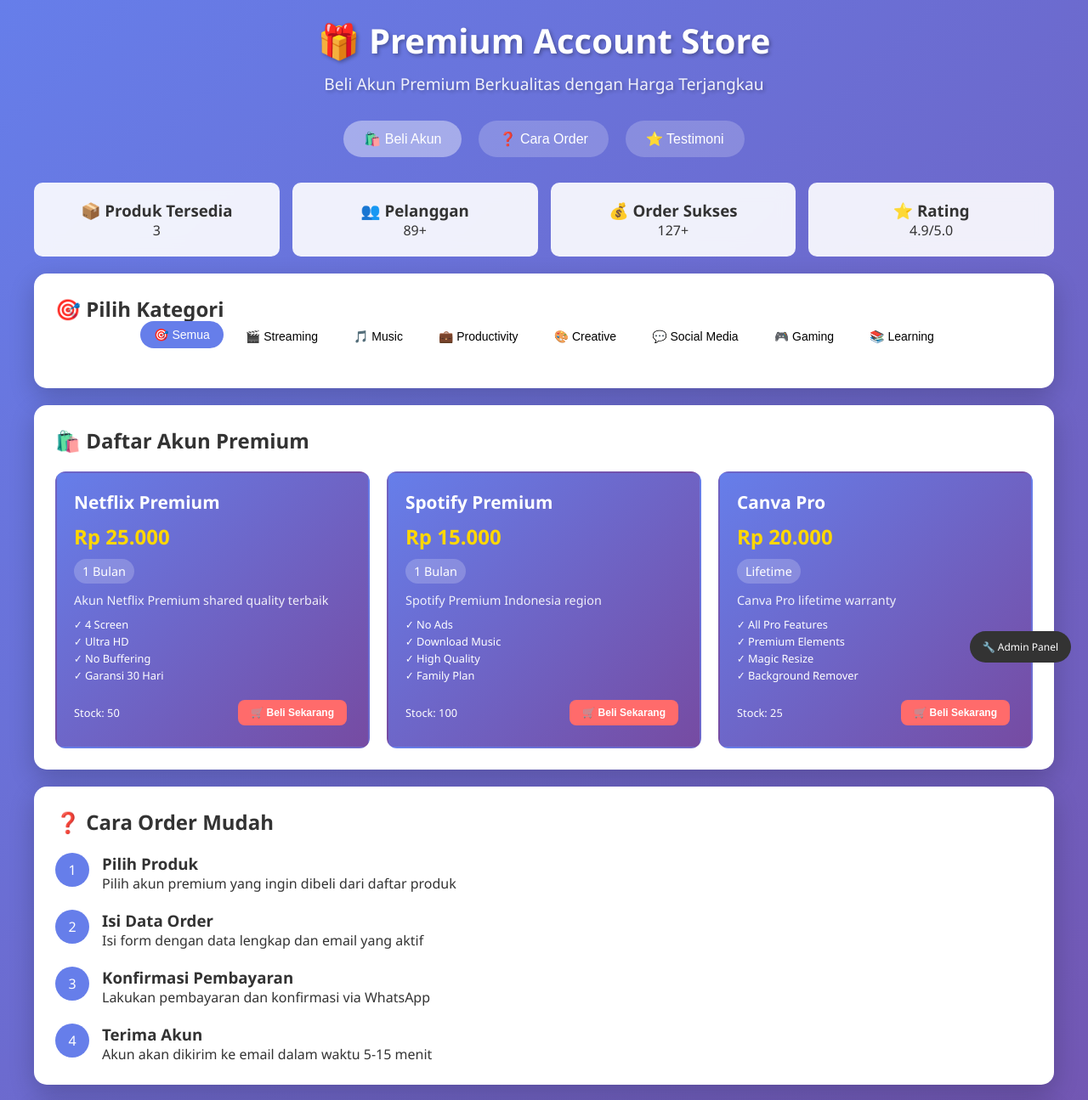
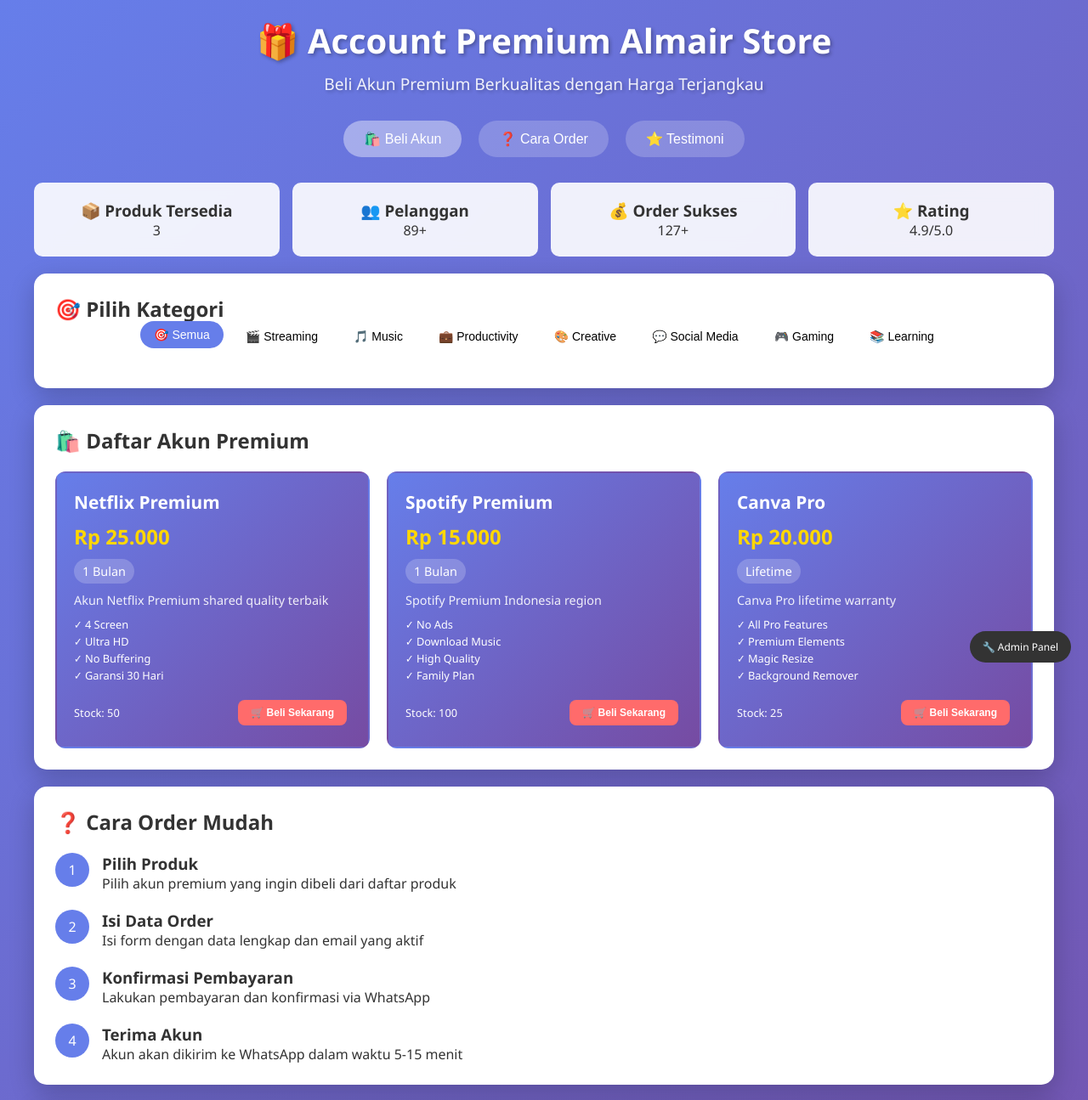
Before and after one commit to RIAN-AKBAR/my-premium-store, a plain HTML site: page index.html in a window 1280 px wide. Shown: the top 1295 px of the page at 85% size. Drawn offline with Linux system fonts and the light colour scheme.

Commit message:
Update index.html

```diff
--- a/index.html
+++ b/index.html
@@ -3,7 +3,7 @@
 <head>
     <meta charset="UTF-8">
     <meta name="viewport" content="width=device-width, initial-scale=1.0">
-    <title>Premium Account Store - Beli Akun Premium Murah</title>
+    <title>Account Premium Almair Store</title>
     <style>
         * { margin: 0; padding: 0; box-sizing: border-box; }
         body {
@@ -212,7 +212,7 @@
 <body>
     <div class="container">
         <div class="header">
-            <h1>🎁 Premium Account Store</h1>
+            <h1>🎁 Account Premium Almair Store</h1>
             <p>Beli Akun Premium Berkualitas dengan Harga Terjangkau</p>
         </div>
 
@@ -290,7 +290,7 @@
                         <div style="background: #667eea; color: white; padding: 10px; border-radius: 50%; width: 40px; height: 40px; text-align: center; line-height: 20px;">4</div>
                         <div>
                             <h3>Terima Akun</h3>
-                            <p>Akun akan dikirim ke email dalam waktu 5-15 menit</p>
+                            <p>Akun akan dikirim ke WhatsApp dalam waktu 5-15 menit</p>
                         </div>
                     </div>
                 </div>
@@ -592,7 +592,7 @@
                                 `_Silakan konfirmasi ketersediaan stock dan total pembayaran._`;
 
                 const encodedMessage = encodeURIComponent(waMessage);
-                const whatsappUrl = `https://wa.me/6281234567890?text=${encodedMessage}`;
+                const whatsappUrl = `https://wa.me/62851670892?text=${encodedMessage}`;
 
                 // Show success message
                 showAlert(`✅ Order berhasil! Silakan konfirmasi via WhatsApp.<br><strong>Order ID: ${orderId}</strong>`, 'success');
```
